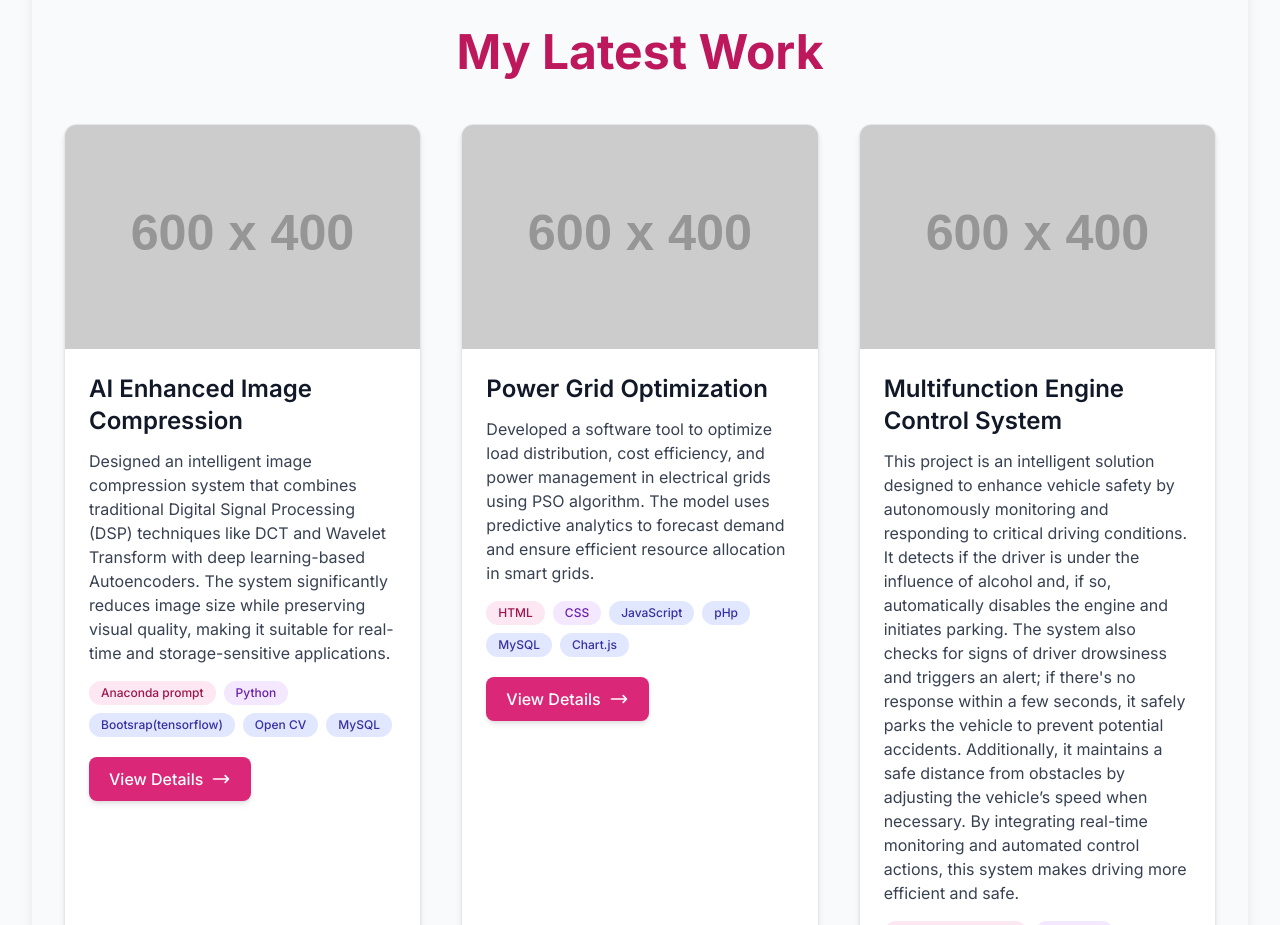
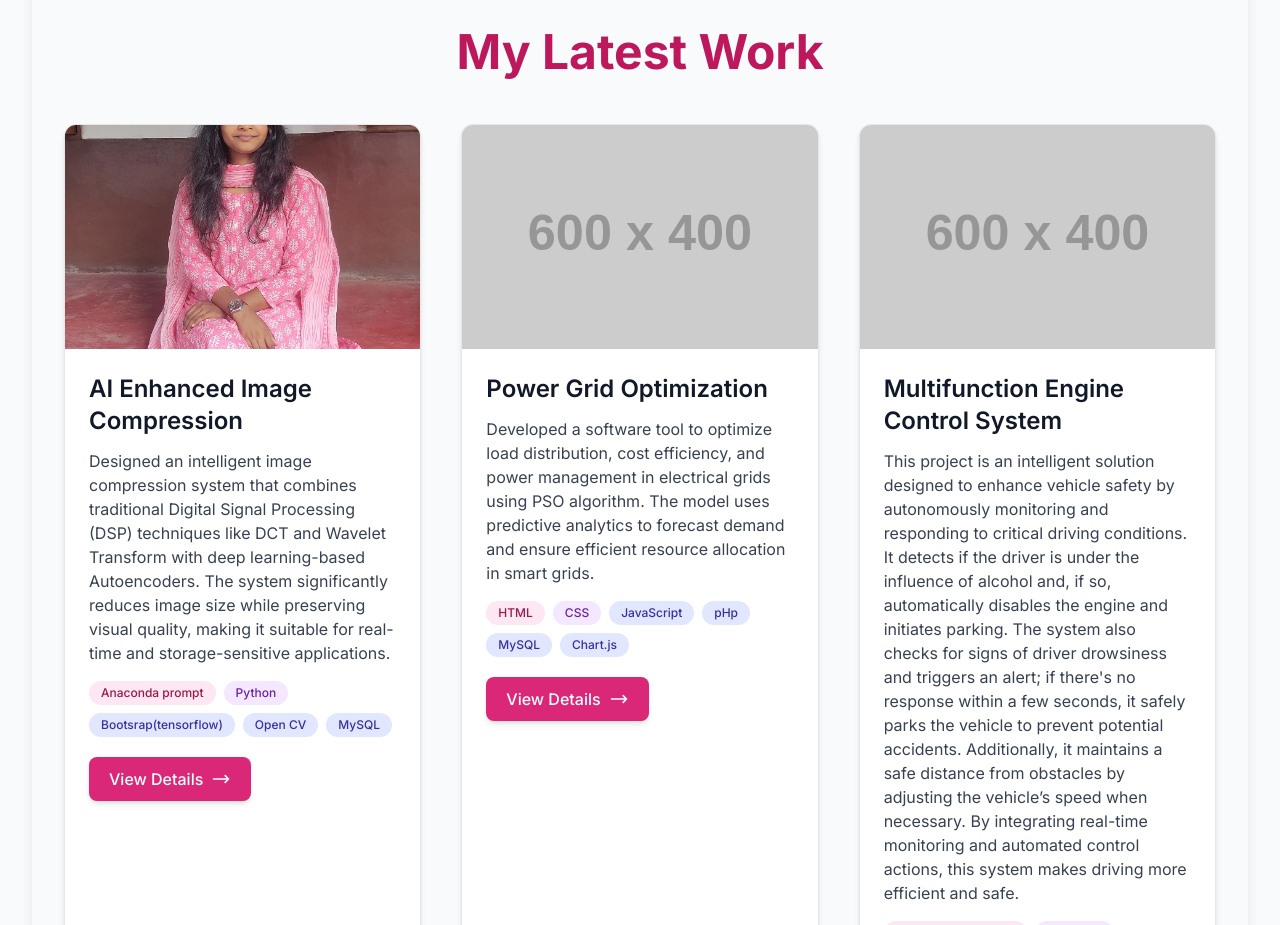
Before and after one commit to devdarsini543/portfolio, a plain HTML site: page index.html in a window 1280 px wide. Shown: the part 1500-2425 px from the top of the page. Drawn offline with nearby package versions, Linux system fonts and the light colour scheme; placeholder pictures from the web are drawn by us.

Commit message:
Update index.html

```diff
--- a/index.html
+++ b/index.html
@@ -170,7 +170,7 @@ I’m all about building smart, efficient solutions — whether it’s on screen
                     <!-- Project Card 1 -->
                     <div class="bg-white rounded-xl shadow-md overflow-hidden transition-shadow duration-300 border border-gray-200 card-hover-effect">
                         <img
-                            src="https://placehold.co/600x400/FCE7F3/BE185D?text=Project+A"
+                            src="imahecompress.jpg"
                             alt="Project A Thumbnail"
                             class="w-full h-56 object-cover"
                             onerror="this.onerror=null; this.src='https://placehold.co/600x400/FCE7F3/BE185D?text=Image+Error';"
```
